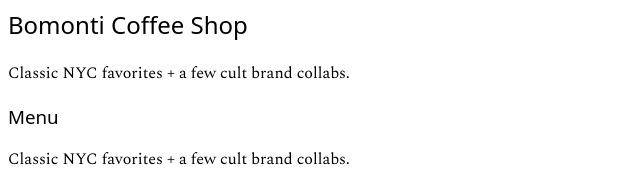
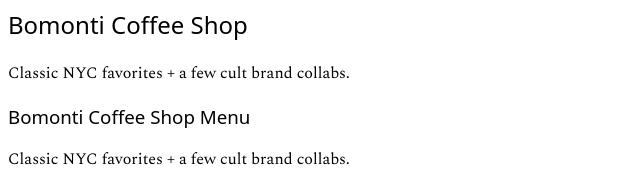
Before and after one commit to nazelisayra/bomonti-coffee-shop-menu, a plain HTML site: page index.html in a window 1280 px wide. Shown: the top 184 px of the page, without its empty margins (0-640 px from the left). Drawn offline with nearby package versions, Linux system fonts and the light colour scheme; a web font is replaced by a local one.

Commit message:
coffee shop name updated

```diff
--- a/index.html
+++ b/index.html
@@ -28,7 +28,7 @@
     <!-- Your menu section goes here -->
     <section aria-labelledby="menu-title">
       <header>
-        <h1 id="menu-title">Menu</h1>
+        <h1 id="menu-title">Bomonti Coffee Shop Menu</h1>
         <p>Classic NYC favorites + a few cult brand collabs.</p>
       </header>
 
```
